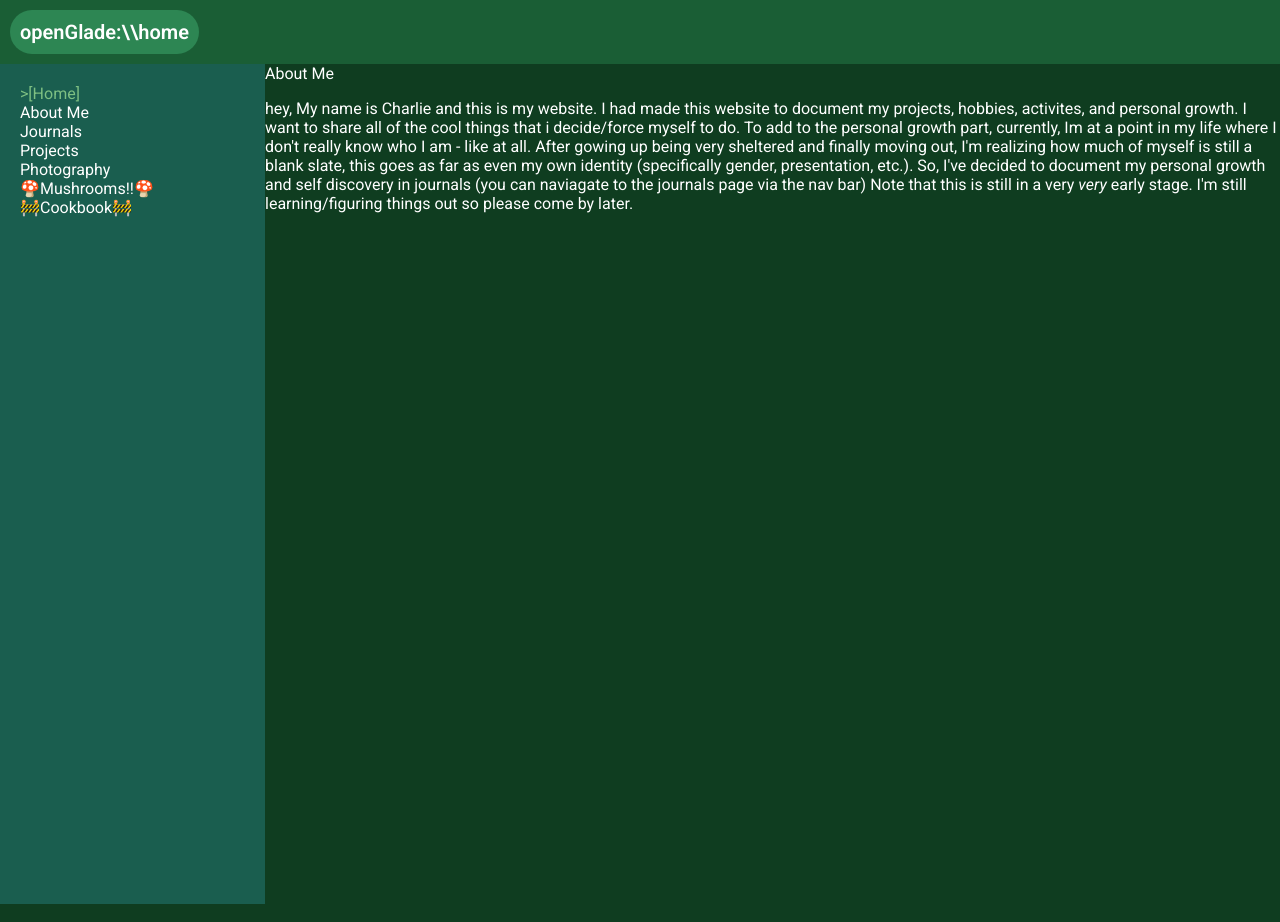
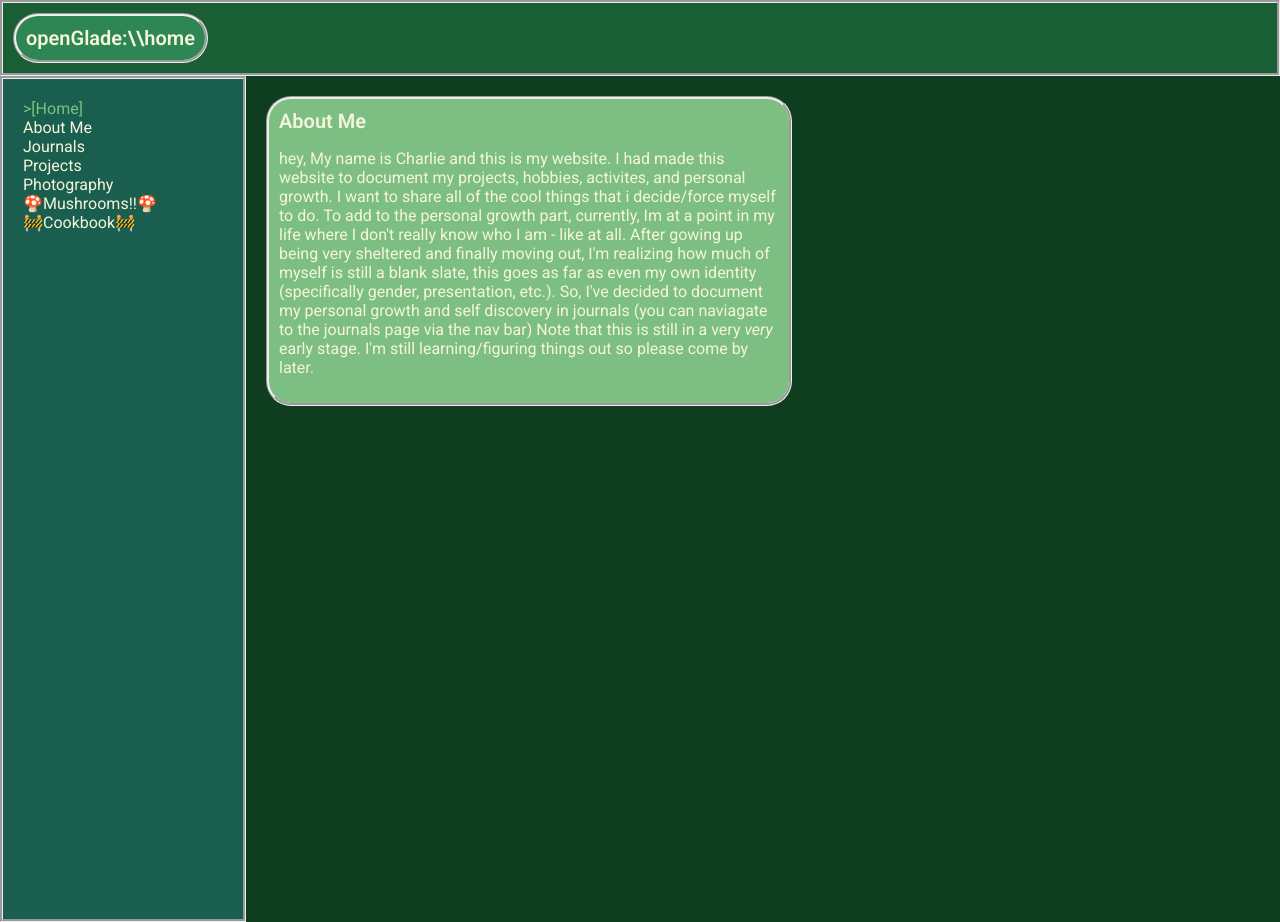
Before and after one commit to CIN-DEV-netizen/neocity-website, a plain HTML site: page index.html in a window 1280 px wide. Drawn offline with Linux system fonts and the light colour scheme.

Commit message:
Refactor home.css for improved organization and consistency in styles

```diff
--- a/stylesheets/home.css
+++ b/stylesheets/home.css
@@ -1,37 +1,50 @@
 @import url('https://fonts.googleapis.com/css2?family=Roboto:ital,wght@0,100..900;1,100..900&display=swap');
-/** body styles **/
+
+/*global styles*/
 body {
-    margin: 0px;
     font-family: 'roboto', sans-serif;
     background-color: #0F3D20;
-    color: white;
+    color: #f5f5dc;
+    margin: 0px;
 }
 
-/** header styles **/
+#title {
+    font-size: 20px;
+    font-weight: 600;
+}
+/*misc CSS*/
+.organizer-h {
+    display: flex;
+    flex-direction: row;
+}
+.current-page {
+    color: #7DBF82;
+}
+
+/*element-specific --> header*/
 #header {
     background-color: #1A5E35;
     padding: 10px;
-
+    border-style: groove;
     display: flex;
     flex-direction: row;
     justify-content: space-between;
     align-items: center;
 }
+
 #header #title {
     background-color: #2D8653;
     padding: 10px;
+    border-style: groove;
     border-radius: 25px;
-    font-size: 20px;
-    font-weight: 600;
-    display: flex;
-    flex-wrap: wrap;
 }
 
-/** nav bar styles**/
+/*element-specific --> nav-bar*/
 #nav-bar {
+    background-color: #1A5E4F;
     padding: 20px;
-    width: 225px;
-    background-color: #1a5e4f;
+    width: 200px;
+    border-style: groove;
     display: flex;
     flex-shrink: 0;
     flex-direction: column;
@@ -39,33 +52,18 @@ body {
 }
 #nav-bar a {
     text-decoration: none;
-    color: white;
-}
-.current-page {
-    color: #7DBF82;
+    color: beige;
 }
 
-/**inner body styles**/
-#body {
-    display: flex;
-    align-items: start;
-}
-.organizer-h {
-    display: flex;
-}
-#text-box {
+
+/*text boxes*/
+#deco-box1 {
     background-color: #7DBF82;
     padding: 10px;
     margin: 20px;
     width: 500px;
+    border-style: groove;
+    border-radius: 25px;
     display: flex;
     flex-direction: column;
-    border-radius: 25px;
 }
-#text-box #title {
-    font-size: 28px;
-    font-weight: 600;
-}
-#text-box p {
-
-}
```
